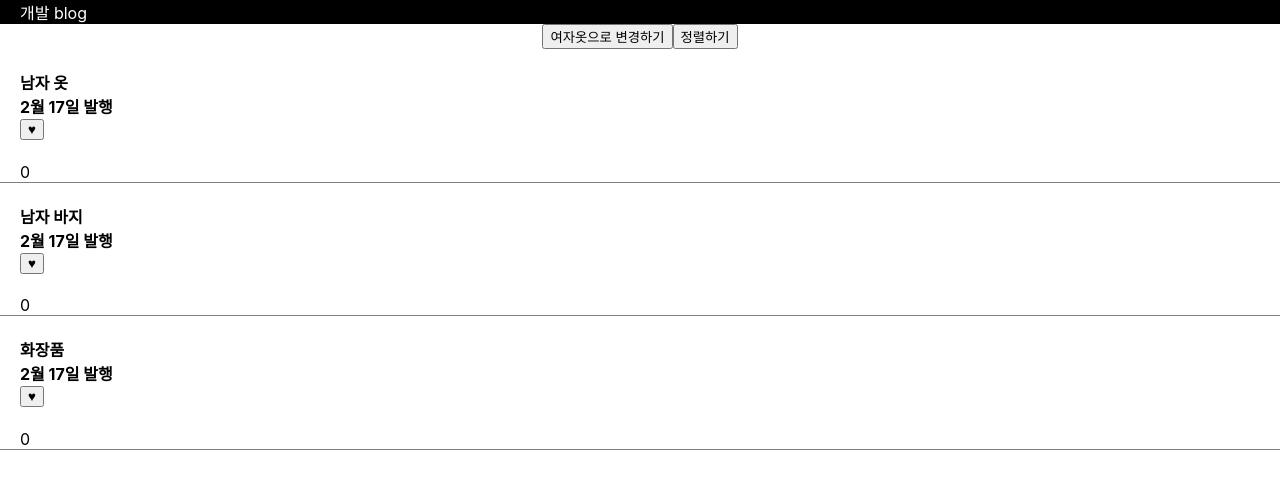
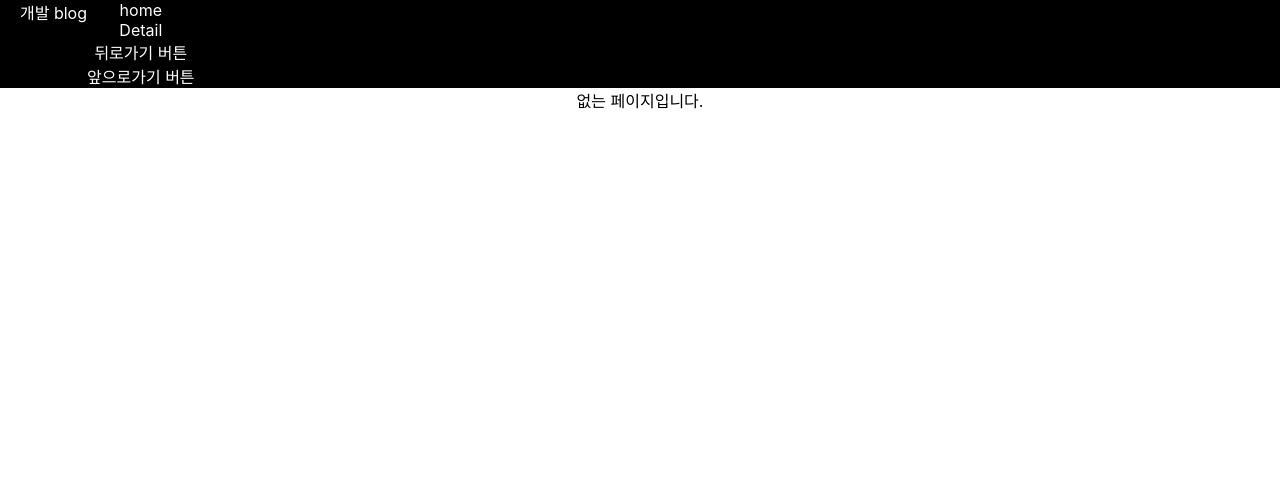
Before and after one commit to Kim-minjung99/CodingApple_React, a React (Create React App) app: page / in a window 1280 px wide. Shown: the top 484 px of the page. Built offline with nearby package versions, Linux system fonts and the light colour scheme.

Commit message:
Feat: ~Context Api 개발

```diff
--- a/package.json
+++ b/package.json
@@ -12,6 +12,7 @@
     "@types/react-dom": "^18.2.22",
     "react": "^18.2.0",
     "react-dom": "^18.2.0",
+    "react-router-dom": "^6.22.3",
     "react-scripts": "5.0.1",
     "typescript": "^4.9.5",
     "web-vitals": "^2.1.4"
--- a/src/App.css
+++ b/src/App.css
@@ -54,3 +54,7 @@ div {
     transform: rotate(360deg);
   }
 }
+
+a {
+  text-decoration-line: none;
+}
--- a/src/App.tsx
+++ b/src/App.tsx
@@ -1,57 +1,48 @@
-import { useState } from 'react';
 import './App.css';
-import Modal from './components/Modal';
+import { Routes, Route, Link, useNavigate, Outlet } from 'react-router-dom';
+import DetailList from './pages/DetailList';
+import { createContext, useState } from 'react';
+
+export let Context = createContext([""]);
 
 function App() {
 
-  let [itemTitle, setItemTitle] = useState(["남자 옷", "남자 바지","화장품"]);
-  var [likes, setLikes] = useState([0,0,0]);
-  var [isOpenModal, setOpenModal] = useState(false);
+  const [state, setState] = useState(["a", "b", "c"]);
 
-  function toggleModal(){
-    setOpenModal(!isOpenModal);
-  }
 
-  function sortItems(itemTitle : string[]){
-    const itemTitleCopy = [...itemTitle];
-    setItemTitle(itemTitleCopy.sort());
-  }
+  const navigate = useNavigate();
 
-  function countUpLikes(likes: number[], index: number){
-    const copyLikes = [...likes];
-    copyLikes[index] = copyLikes[index]+1;
-    setLikes(copyLikes);
-  }
 
   return (
     <div className="App">
-      {
-        isOpenModal ===  true ?
-        <Modal></Modal> :
-        null
-      }
       <div className='black-nav'>
         <div>개발 blog</div>
+        <div>
+          {/* onClick시 error issue */}
+          {/* navigate()할당시 익명함수로 감싸지 않으면 컴포넌트 로드시 바로 실행 */}
+          {/* 타입관련하여 매치되지 않는 이슈 발생 */}
+          {/* trouble shooting : onClick 행위시 익명함수를 이용해서 1회성 동작하는 함수(navigate) 세팅 */}
+          <div onClick={ ()=>{navigate("/")} }>home</div>
+          <div onClick={ ()=>{navigate("/detail")} }>Detail</div>
+          <div onClick={ ()=>{navigate(-1)} }>뒤로가기 버튼</div>
+          <div onClick={ ()=>{navigate(1)} }>앞으로가기 버튼</div>
+          {/* <Link to="/">home</Link>
+          <Link to="/detail">Detail</Link> */}
+        </div>
       </div>
-      <button onClick={()=>{
-        const itemTitleCopy = [...itemTitle];
-        itemTitleCopy[0] = "여자 옷";
-        setItemTitle(itemTitleCopy);
-      }}> 여자옷으로 변경하기 </button>
-      <button onClick={()=>{sortItems(itemTitle)}}>정렬하기</button>
-      {
-        itemTitle.map((titleElement, index)=>{
-          return(
-            <div className='list'>
-              <h4><span onClick={toggleModal}>{titleElement}</span>
-                <div>2월 17일 발행</div>
-                <button onClick={()=>{countUpLikes(likes, index)}}>♥</button>
-              </h4>
-              <span>{likes[index]}</span>
-            </div>
-          );
-        })
-      }
+
+      <Routes>
+          <Route path="/:posts" element={
+            <Context.Provider value={state}>
+              <DetailList/>
+            </Context.Provider>
+          }/>
+        <Route path="/member" element={<div>member 페이지입니다. <Outlet></Outlet> </div>} >
+          <Route path="detail" element={<div>멤버 디테일 페이지입니다.</div>} />
+          <Route path="location" element={<div>멤버 위치 페이지입니다.</div>} />
+        </Route>
+        <Route path="*" element={<div>없는 페이지입니다.</div>}></Route>
+      </Routes>
     </div>
   );
 }
--- a/src/index.tsx
+++ b/src/index.tsx
@@ -3,13 +3,16 @@ import ReactDOM from 'react-dom/client';
 import './index.css';
 import App from './App';
 import reportWebVitals from './reportWebVitals';
+import { BrowserRouter } from 'react-router-dom'
 
 const root = ReactDOM.createRoot(
   document.getElementById('root') as HTMLElement
 );
 root.render(
   <React.StrictMode>
-    <App />
+    <BrowserRouter>
+      <App />
+    </BrowserRouter>
   </React.StrictMode>
 );
 
--- /dev/null
+++ b/src/pages/DetailList.tsx
@@ -0,0 +1,114 @@
+import { useContext, useEffect, useState } from "react";
+import Modal from "../components/Modal";
+import { useParams } from 'react-router-dom';
+import { Context } from "../App";
+
+type photoType = {
+    userId: number,
+    id: number,
+    title: string
+}
+
+function DetailList(){
+    // state
+    let [itemTitle, setItemTitle] = useState<photoType[]>([
+        {
+            userId: 1,
+            id: 4,
+            title: "non esse culpa molestiae omnis sed optio"
+        },
+        {
+            userId: 1,
+            id: 5,
+            title: "eaque aut omnis a"
+        }
+    ]);
+    var [likes, setLikes] = useState([0,0,0]);
+    var [isOpenModal, setOpenModal] = useState(false);
+    var [isTimeout, setIsTimeout] = useState(false);
+    var [isCorrectInputValidation, setIsCorrectInputValidation] = useState(true);
+
+
+    // url param
+    const { posts } = useParams();
+    console.log("posts:::", posts);
+
+    // context
+    const state = useContext(Context);
+    console.log("state by context api:::", state);
+
+
+    // fetchData
+    const fetchData = async (): Promise<photoType[]> =>
+        await fetch('https://jsonplaceholder.typicode.com/posts/' + posts).then((result)=>{
+            console.log("res",result.json());
+            return result.json();
+        }).catch((error)=>{
+            return error;
+        })
+
+    // hook
+    useEffect(()=>{
+        setTimeout(()=>{
+            setIsTimeout(true);
+        },2000)
+    })
+
+    useEffect(()=>{
+        fetchData();
+    }, [posts]);
+
+
+
+    function toggleModal(){
+        setOpenModal(!isOpenModal);
+    }
+
+    function countUpLikes(likes: number[], index: number){
+        const copyLikes = [...likes];
+        copyLikes[index] = copyLikes[index]+1;
+        setLikes(copyLikes);
+    }
+
+    return (
+        <>
+        {
+            isOpenModal ===  true ?
+            <Modal></Modal> :
+            null
+        }
+        {
+            isTimeout === true ?
+            null :
+            <div className="alert alert-warning">2초 뒤에 세일 쿠폰이 사라집니다!</div>
+        }
+        {
+            itemTitle.map((titleElement, index)=>{
+            return(
+                <div className='list' key={index}>
+                <input onChange={(e)=>{
+                    if (isNaN(e.target.value as any)){
+                        setIsCorrectInputValidation(false);
+                    }else{
+                        setIsCorrectInputValidation(true);
+                    }
+                }}></input>
+                {
+                    isCorrectInputValidation === false ?
+                    <div>숫자로 입력하십쇼</div> :
+                    null
+                }
+                <h4><span onClick={toggleModal}>{titleElement.title}</span>
+                    <div>2월 17일 발행</div>
+                    <button onClick={()=>{countUpLikes(likes, index)}}>♥</button>
+                </h4>
+                <span>{likes[index]}</span>
+                </div>
+            );
+            })
+        }
+        </>
+    );
+}
+
+export default DetailList;
```
Also changed, not shown: src/data/photoData.json (added, +27 -0 lines), src/contexts/context 용법.txt (added), src/pages/pages 용법.txt (added), 1 other file (tests, documents, lock files or other folders).
